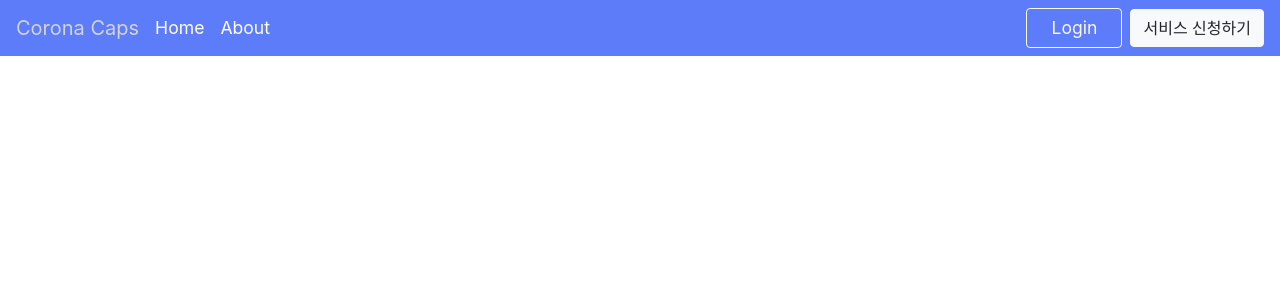
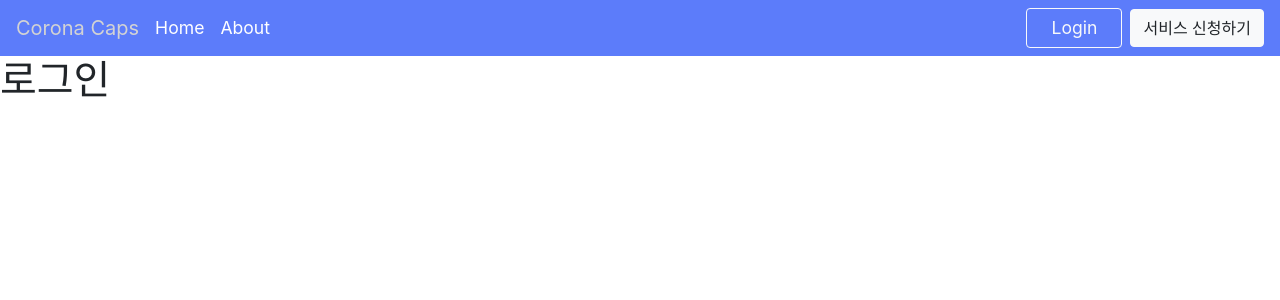
Before and after one commit to jins408/ANJA, a React (Create React App) app in the folder front-end/: page /login in a window 1280 px wide. Shown: the top 300 px of the page. Built offline with nearby package versions, Linux system fonts and the light colour scheme.

Commit message:
s03P31B101-41/Update header

```diff
--- a/front-end/src/App.js
+++ b/front-end/src/App.js
@@ -8,6 +8,7 @@ import Introduce from './pages/Introduce'
 import Join from './components/Join'
 import Home from './pages/Home'
 import About from './pages/About'
+import Login from './pages/Login'
 
 const App = () => {
   let location = useLocation()
@@ -20,6 +21,7 @@ const App = () => {
       <Route exact path="/home" component={Home} />
       <Route path="/about" component={About} />
       <Route exact path="/join" component={Join}></Route>
+      <Route exact path="/login" component={Login}></Route>
     </>
   );
 }
--- a/front-end/src/components/Navigation.js
+++ b/front-end/src/components/Navigation.js
@@ -17,7 +17,7 @@ const Navigation = () =>{
                     </li>
                 </ul>
                 <ul className="my-auto ml-auto">
-                    <button className="navbar_btn1 btn btn-outline-light mr-2" type="submit">Login</button>
+                    <Link to="/Login"><button className="navbar_btn1 btn btn-outline-light mr-2" type="submit">Login</button></Link>
                     <button className="navbar_btn2 btn btn-light" type="submit">서비스 신청하기</button>
                 </ul>
         </nav>
--- /dev/null
+++ b/front-end/src/pages/Login.js
@@ -0,0 +1,12 @@
+import React from 'react';
+
+
+const Login = () =>{
+    return(
+            <div>
+                <h1>로그인</h1>
+            </div>
+        );
+    }
+
+export default Login;
```
